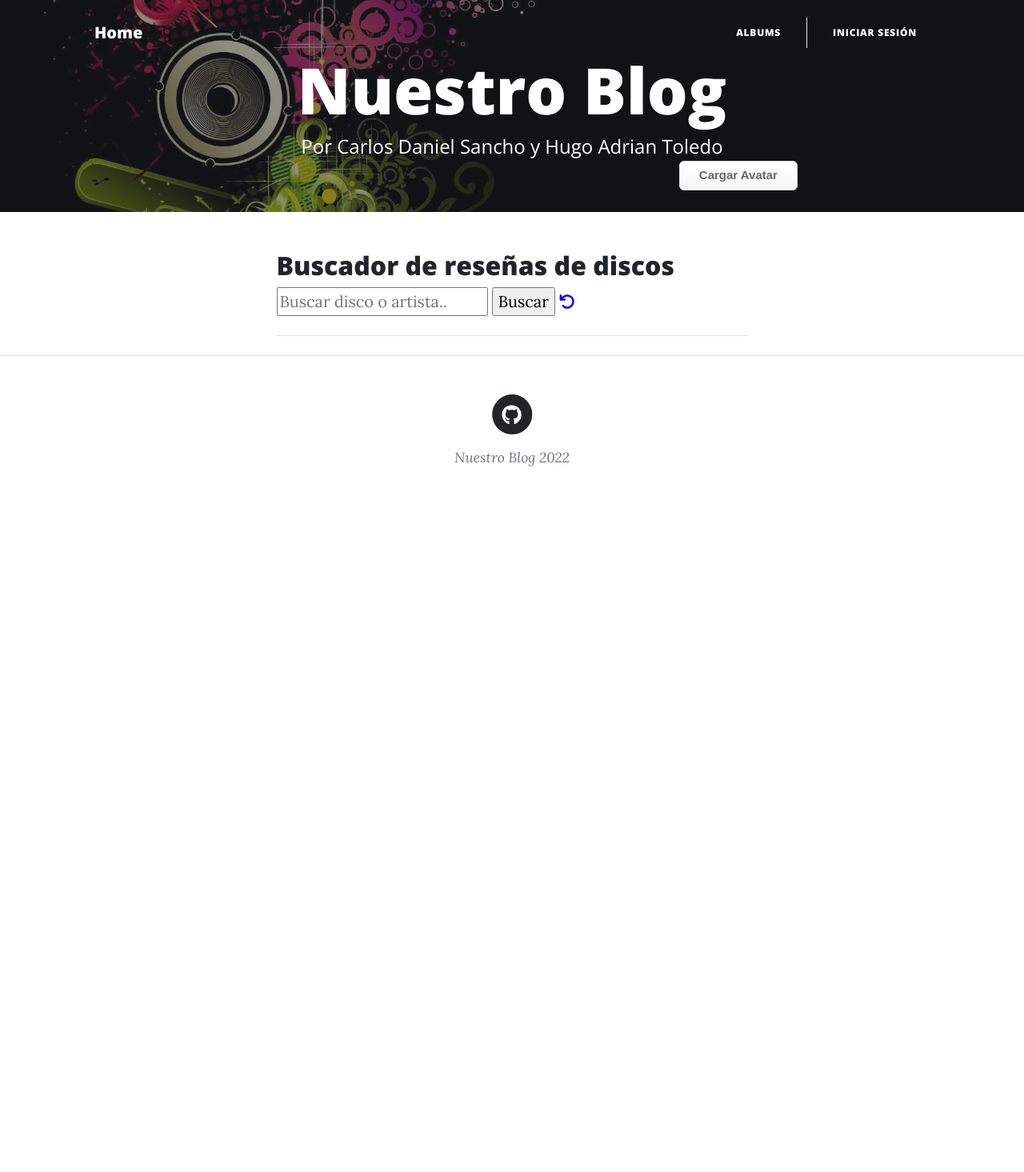
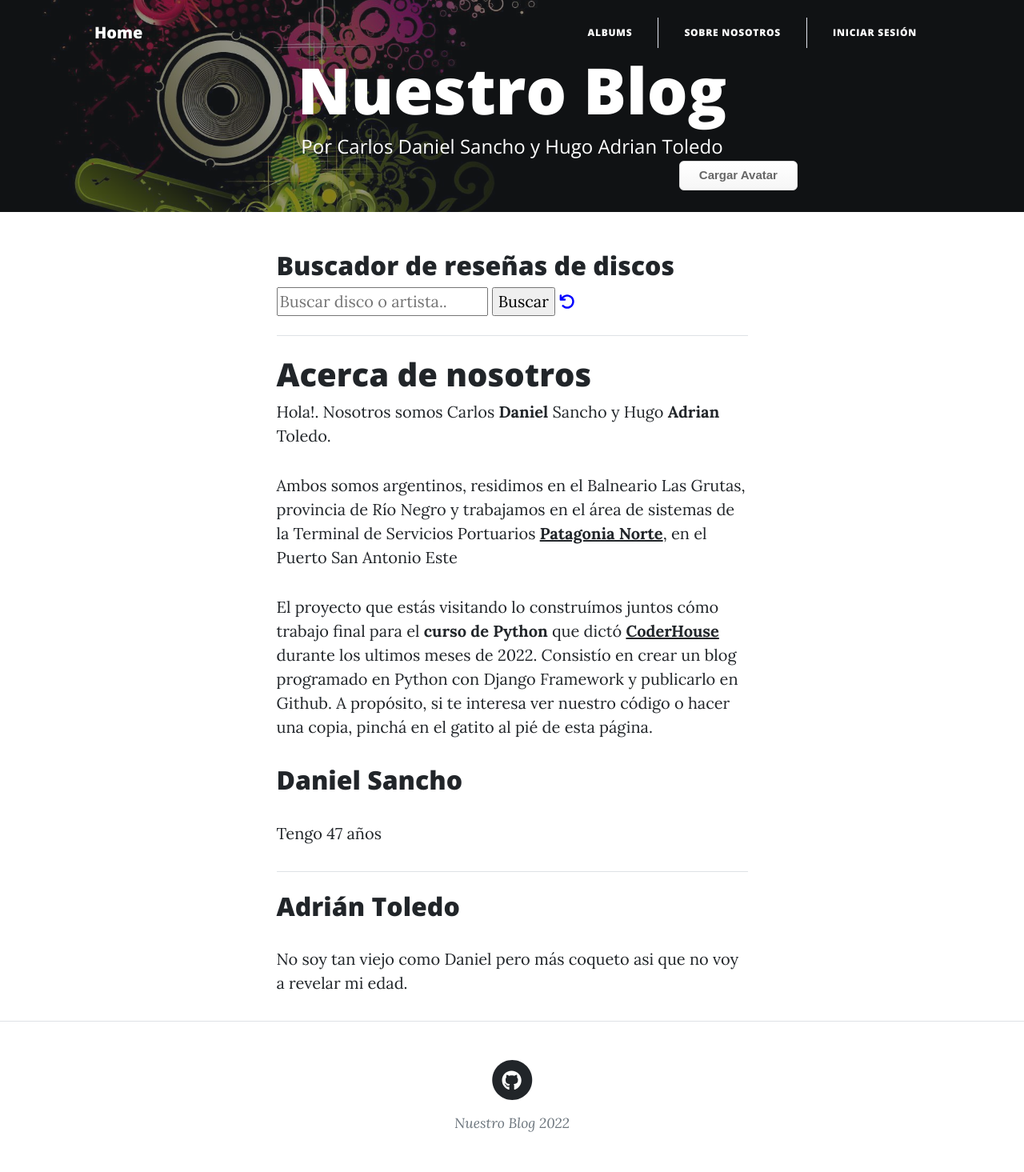
Before and after one commit to carlosdanielsancho/FInalProject, a Django app: template our_blog/home/templates/home/index.html in a window 1280 px wide. Shown: the whole page at 80% size. Before the commit the page ends 583 px from the top, so only its background shows below. Run offline with Django 3.2, Linux system fonts and the light colour scheme; the template is opened without the code that fills it, so the values that code supplies are empty; some libraries are stand-ins or nearby versions.

Commit message:
creación de menú About us, marcador y contenido

```diff
--- a/our_blog/home/templates/home/index.html
+++ b/our_blog/home/templates/home/index.html
@@ -34,6 +34,12 @@
                 <div class="collapse navbar-collapse" id="navbarResponsive">
                     <ul class="navbar-nav ms-auto py-4 py-lg-0">
                         <li class="nav-item"><a class="nav-link px-lg-3 py-3 py-lg-4" href="{% url 'album:album-list' %}">Albums</a></li>
+
+                        <div class="topbar-divider d-none d-sm-block"></div>
+
+                <div class="collapse navbar-collapse" id="navbarResponsive">
+                    <ul class="navbar-nav ms-auto py-4 py-lg-0">
+                        <li class="nav-item"><a class="nav-link px-lg-3 py-3 py-lg-4" href="#AboutUs">Sobre Nosotros</a></a></li>
 
                         <div class="topbar-divider d-none d-sm-block"></div>
 
@@ -165,6 +171,31 @@
             </div>
         </div>
 
+        <!-- About Us-->
+        <a name="AboutUs"></a>
+        <div class="container px-4 px-lg-5">
+            <div class="row gx-4 gx-lg-5 justify-content-center">
+                <div class="col-md-10 col-lg-8 col-xl-7">
+                    <h1>Acerca de nosotros</h1>
+                    <span class="subheading">Hola!. Nosotros somos Carlos <b>Daniel</b> Sancho y Hugo <b>Adrian</b> Toledo.</span>
+                    <p>Ambos somos argentinos, residimos en el Balneario Las Grutas, provincia de Río Negro y trabajamos en el área de sistemas de la Terminal de Servicios Portuarios
+                    <a href="http://patagonia-norte.com.ar/"><b>Patagonia Norte</b></a>, en el Puerto San Antonio Este</p>
+                    <p>El proyecto que estás visitando lo construímos juntos cómo trabajo final para el <b>curso de Python</b> que dictó
+                    <a href="https://www.coderhouse.com/"><b>CoderHouse</b></a> durante los ultimos meses de 2022. Consistío en crear un blog
+                    programado en Python con Django Framework y publicarlo en Github. A propósito, si te interesa ver nuestro código o hacer una copia,
+                    pinchá en el gatito al pié de esta página.</p>
+                    <h2>Daniel Sancho</h2>
+                    <p>Tengo 47 años</p>
+
+                    <!-- Divider-->
+                    <hr class="my-4" />
+
+                    <h2>Adrián Toledo</h2>
+                    <p>No soy tan viejo como Daniel pero más coqueto asi que no voy a revelar mi edad.</p>
+                </div>
+            </div>
+        </div>
+        <!-- end of About Us-->
 
         <!-- Footer-->
         <footer class="border-top">
```
